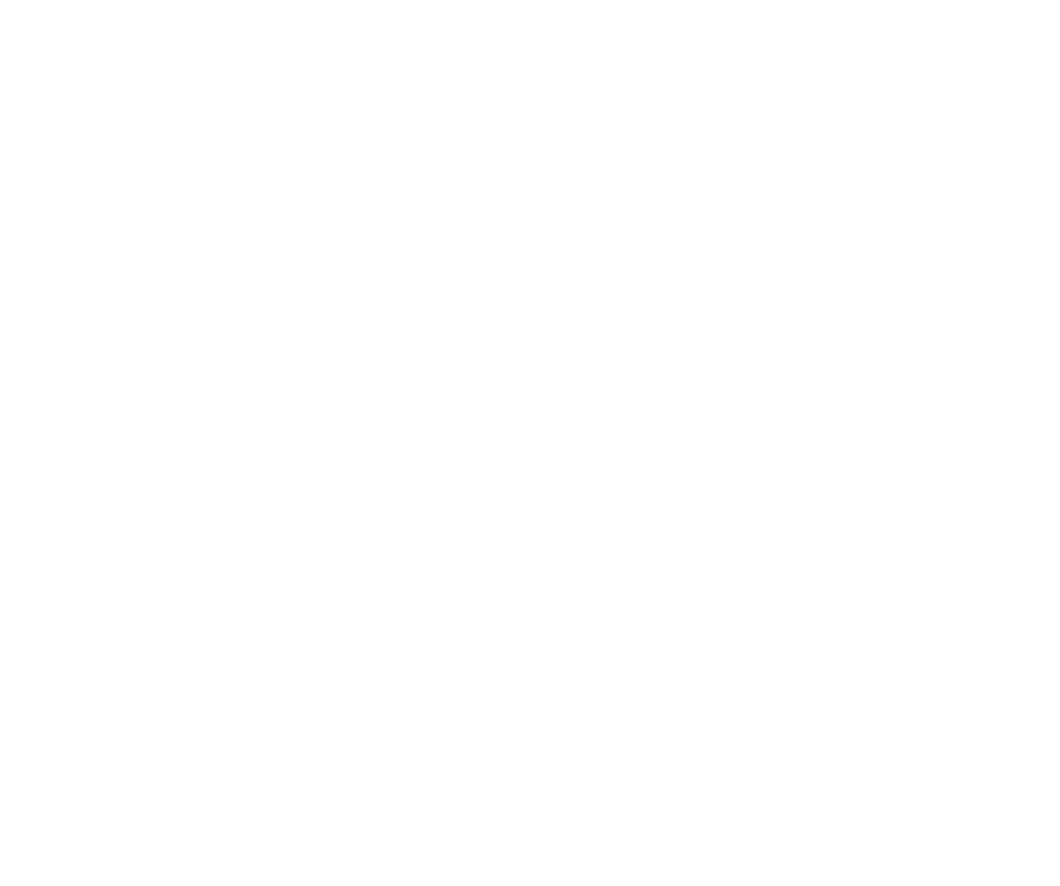
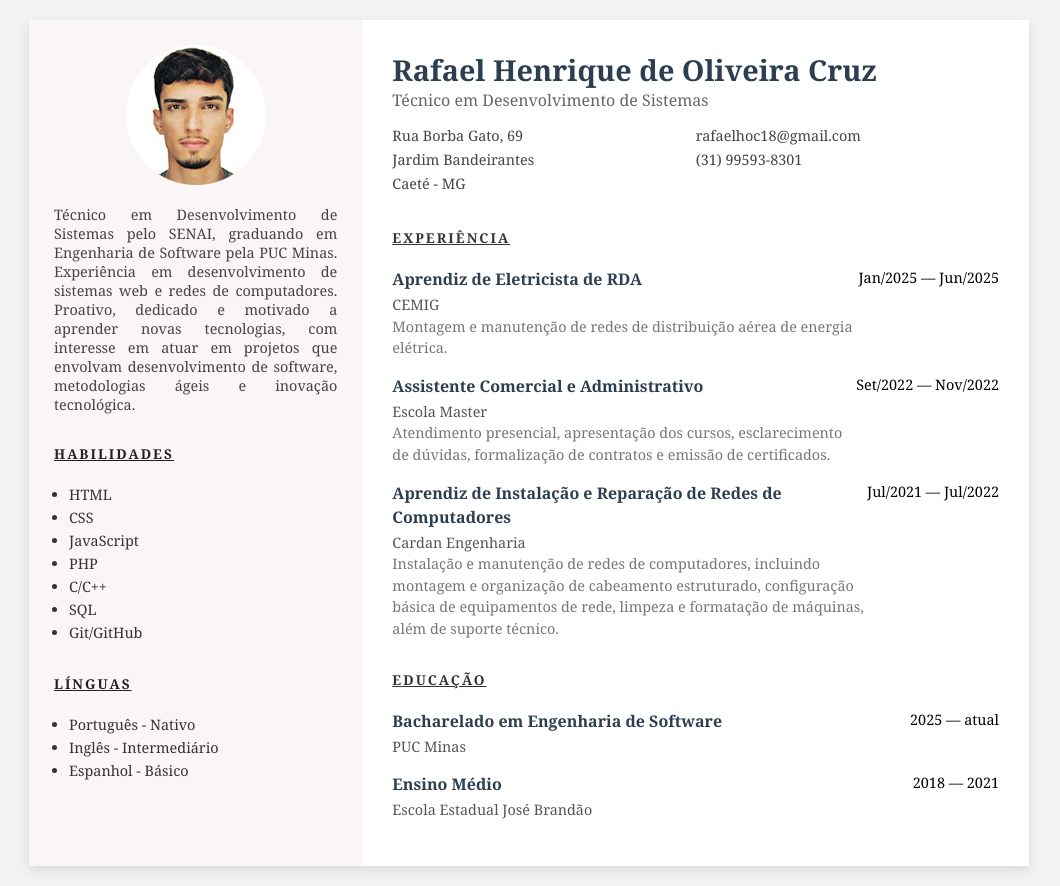
Before and after one commit to ICEI-PUC-Minas-EngSoft-DIW/trabalho-pratico-semana-2-rafaelhoc, a plain HTML site: page public/index.html in a window 1280 px wide. Shown: the whole page, without its empty margins (111-1171 px from the left). Before the commit the page ends 800 px from the top, so only its background shows below. Drawn offline with Linux system fonts and the light colour scheme.

Commit message:
Alterações do site - matrícula: 904213

```diff
--- a/public/index.html
+++ b/public/index.html
@@ -1,11 +1,131 @@
 <!DOCTYPE html>
-<html lang="en">
+<html lang="pt-br">
+
 <head>
     <meta charset="UTF-8">
     <meta name="viewport" content="width=device-width, initial-scale=1.0">
-    <title>Document</title>
+    <title>Meu currículo</title>
+    <link rel="stylesheet" href="style.css">
 </head>
+
 <body>
+    <div class="container">
 
+        <!-- Coluna esquerda -->
+        <aside>
+            <img src="images/foto.jpg" alt="Foto">
+            <p>
+                Técnico em Desenvolvimento de Sistemas pelo SENAI, graduando em Engenharia de Software
+                pela PUC Minas. Experiência em desenvolvimento de sistemas web e redes de computadores. Proativo, dedicado e motivado a aprender novas tecnologias, com interesse em atuar em
+                projetos que envolvam desenvolvimento de software, metodologias ágeis e inovação tecnológica.
+            </p>
+
+            <h2>Habilidades</h2>
+            <ul>
+                <li>HTML</li>
+                <li>CSS</li>
+                <li>JavaScript</li>
+                <li>PHP</li>
+                <li>C/C++</li>
+                <li>SQL</li>
+                <li>Git/GitHub</li>
+            </ul>
+
+            <h2>Línguas</h2>
+            <ul>
+                <li>Português - Nativo</li>
+                <li>Inglês - Intermediário</li>
+                <li>Espanhol - Básico</li>
+            </ul>
+        </aside>
+
+        <!-- Coluna direita -->
+        <main>
+            <header>
+                <h1>Rafael Henrique de Oliveira Cruz</h1>
+                <h2>Técnico em Desenvolvimento de Sistemas</h2>
+                <div class="contato">
+                    <div class="endereco">
+                        <p>Rua Borba Gato, 69</p>
+                        <p>Jardim Bandeirantes</p>
+                        <p>Caeté - MG</p>
+                    </div>
+                    <div class="info">
+                        <p>rafaelhoc18@gmail.com</p>
+                        <p>(31) 99593-8301</p>
+                    </div>
+                </div>
+            </header>
+
+            <!-- Seção Experiência -->
+            <section>
+                <h2>Experiência</h2>
+                <div class="item">
+                    <div class="info">
+                        <h3>Aprendiz de Eletricista de RDA</h3>
+                        <p class="sub">CEMIG</p>
+                        <p class="atividades">
+                            Montagem e manutenção de redes de distribuição aérea de energia elétrica.
+                        </p>
+                    </div>
+                    <div class="periodo">
+                        <p>Jan/2025 — Jun/2025</p>
+                    </div>
+                </div>
+                <div class="item">
+                    <div class="info">
+                        <h3>Assistente Comercial e Administrativo</h3>
+                        <p class="sub">Escola Master</p>
+                        <p class="atividades">
+                            Atendimento presencial, apresentação dos cursos, esclarecimento de dúvidas, formalização
+                            de contratos e emissão de certificados.
+                        </p>
+                    </div>
+                    <div class="periodo">
+                        <p>Set/2022 — Nov/2022</p>
+                    </div>
+                </div>
+                <div class="item">
+                    <div class="info">
+                        <h3>Aprendiz de Instalação e Reparação de Redes de Computadores</h3>
+                        <p class="sub">Cardan Engenharia</p>
+                        <p class="atividades">
+                            Instalação e manutenção de redes de computadores, incluindo montagem e organização de
+                            cabeamento estruturado, configuração básica de equipamentos de rede, limpeza e formatação de
+                            máquinas, além de suporte técnico.
+                        </p>
+                    </div>
+                    <div class="periodo">
+                        <p>Jul/2021 — Jul/2022</p>
+                    </div>
+                </div>
+            </section>
+
+            <!-- Seção Educação -->
+            <section>
+                <h2>Educação</h2>
+                <div class="item">
+                    <div class="info">
+                        <h3>Bacharelado em Engenharia de Software</h3>
+                        <p class="sub">PUC Minas</p>
+                    </div>
+                    <div class="periodo">
+                        <p>2025 — atual</p>
+                    </div>
+                </div>
+                <div class="item">
+                    <div class="info">
+                        <h3>Ensino Médio</h3>
+                        <p class="sub">Escola Estadual José Brandão</p>
+                    </div>
+                    <div class="periodo">
+                        <p>2018 — 2021</p>
+                    </div>
+                </div>
+            </section>
+        </main>
+
+    </div>
 </body>
+
 </html>
--- /dev/null
+++ b/public/style.css
@@ -0,0 +1,148 @@
+* {
+  margin: 0;
+  padding: 0;
+  box-sizing: border-box;
+  font-family: "Georgia", "Segoe UI", Arial, sans-serif;
+}
+
+body {
+  background: #f2f2f2;
+  display: flex;
+  justify-content: center;
+  padding: 20px;
+}
+
+.container {
+  display: grid;
+  grid-template-columns: 1fr 2fr;
+  max-width: 1000px;
+  background: #fff;
+  box-shadow: 0 4px 10px rgba(0, 0, 0, 0.1);
+}
+
+/* Coluna esquerda */
+aside {
+  background: #faf6f6;
+  padding: 25px;
+}
+
+aside img {
+  width: 140px;
+  height: 140px;
+  border-radius: 50%;
+  object-fit: cover;
+  display: block;
+  margin: 0 auto 20px auto;
+}
+
+aside p {
+  font-size: 0.9rem;
+  color: #444;
+  margin-bottom: 20px;
+  text-align: justify;
+}
+
+aside h2 {
+  font-size: 0.85rem;
+  color: #222;
+  text-transform: uppercase;
+  text-decoration: underline;
+  letter-spacing: 2px;
+  margin: 30px 0 20px 0;
+}
+
+aside ul {
+  list-style: disc;
+  font-size: 0.9rem;
+  color: #333;
+  line-height: 1.6;
+  margin-left: 15px;
+}
+
+/* Coluna direita */
+main {
+  padding: 30px;
+}
+
+header h1 {
+  font-size: 1.8rem;
+  color: #2c3e50;
+}
+
+header h2 {
+  font-size: 1rem;
+  font-weight: normal;
+  color: #666;
+  margin-bottom: 15px;
+}
+
+header p {
+  font-size: 0.9rem;
+  color: #444;
+  margin-bottom: 5px;
+}
+
+.contato {
+  display: flex;
+  justify-content: space-between;
+  /* separa as duas colunas */
+  margin-top: 10px;
+}
+
+.endereco {
+  flex: 1;
+}
+
+section {
+  margin-top: 30px;
+}
+
+section h2 {
+  font-size: 0.85rem;
+  text-transform: uppercase;
+  text-decoration: underline;
+  letter-spacing: 2px;
+  color: #333;
+  margin: 30px 0 20px 0;
+}
+
+.item {
+  display: flex;
+  justify-content: space-between;
+  align-items: flex-start;
+  margin-bottom: 15px;
+}
+
+.item h3 {
+  font-size: 1rem;
+  color: #2c3e50;
+  margin-bottom: 3px;
+}
+
+.item span {
+  font-size: 0.85rem;
+  color: #777;
+  display: block;
+  margin-bottom: 5px;
+}
+
+.item {
+  font-size: 0.9rem;
+  line-height: 1.5;
+}
+
+.info {
+  flex: 1;
+}
+
+.sub {
+  color: #555;
+}
+
+.atividades {
+  color: #777;
+}
+
+.periodo {
+  text-align: right;
+}
```
Also changed, not shown: public/images/foto.jpg (added), public/images/print.png (added), 1 other file.
